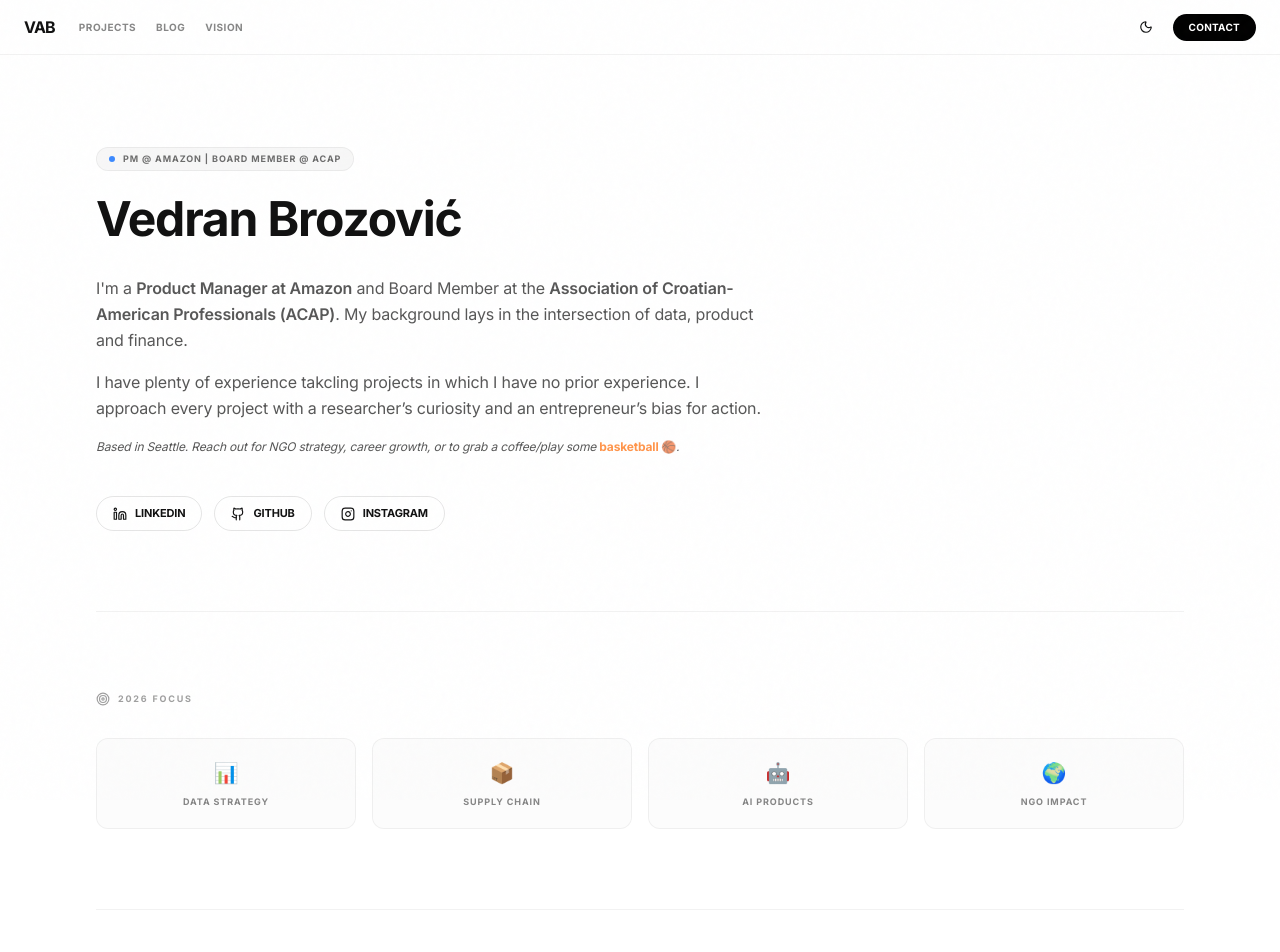
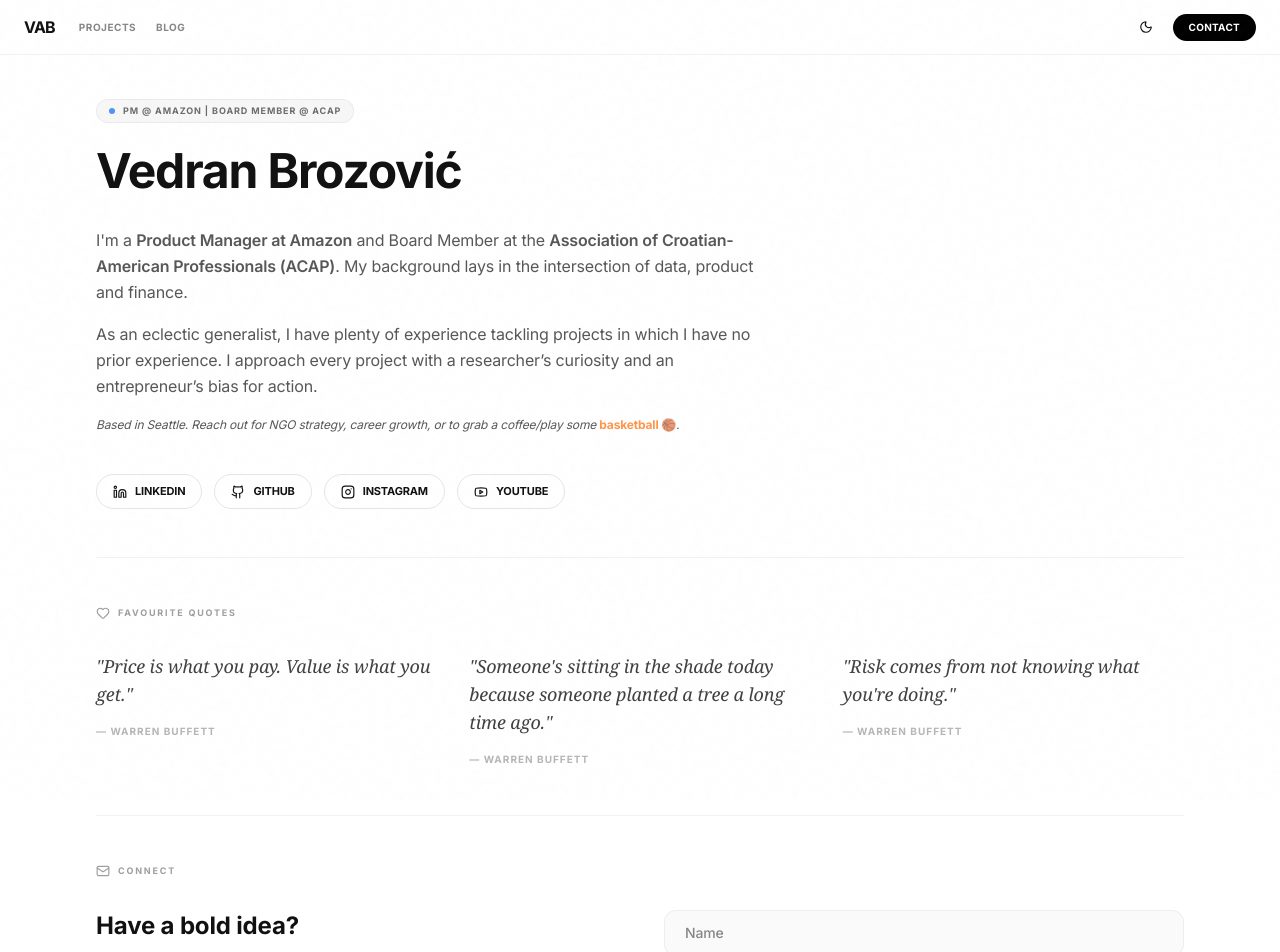
Before and after one commit to vedranbrozovic/private-website, a React (Vite) app: page / in a window 1280 px wide. Shown: the top 952 px of the page. Built offline with nearby package versions, Linux system fonts and the light colour scheme.

Commit message:
feat: Add YouTube link and Warren Buffett quotes
Includes a new YouTube social link and adds three inspirational quotes from Warren Buffett to the website. Also, updates the page title for brevity.

```diff
--- a/index.html
+++ b/index.html
@@ -3,7 +3,7 @@
   <head>
     <meta charset="UTF-8" />
     <meta name="viewport" content="width=device-width, initial-scale=1.0" />
-    <title>Vedran Brozovic personal website</title>
+    <title>Vedran Brozovic</title>
   </head>
   <body>
     <div id="root"></div>
--- a/src/App.tsx
+++ b/src/App.tsx
@@ -47,13 +47,18 @@
   { id: 'linkedin', name: 'LinkedIn', url: 'https://www.linkedin.com/in/vedranbrozovic/', icon: Linkedin },
   { id: 'github', name: 'GitHub', url: 'https://github.com/vedranbrozovic', icon: Github },
   { id: 'instagram', name: 'Instagram', url: 'https://instagram.com/vedranbrozovic', icon: Instagram },
+  { id: 'youtube', name: 'YouTube', url: 'https://www.youtube.com/@vedran.brozovic', icon: Youtube },
 ];
 
 const PROJECTS: Project[] = [];
 
 const BLOG_POSTS: BlogPost[] = [];
 
-const QUOTES: { text: string; author: string }[] = [];
+const QUOTES: { text: string; author: string }[] = [
+  { text: "Price is what you pay. Value is what you get.", author: "Warren Buffett" },
+  { text: "Someone's sitting in the shade today because someone planted a tree a long time ago.", author: "Warren Buffett" },
+  { text: "Risk comes from not knowing what you're doing.", author: "Warren Buffett" },
+];
 
 // --- Sub-components ---
 
@@ -72,7 +77,7 @@
     <div className="flex items-center gap-6">
       <a href="/" className="font-sans font-bold tracking-tighter text-base hover:text-accent transition-colors">VAB</a>
       <div className="hidden md:flex gap-5">
-        {['Projects', 'Blog', 'Vision'].map((item) => (
+        {['Projects', 'Blog'].map((item) => (
           <a
             key={item}
             href={`#${item.toLowerCase()}`}
@@ -105,7 +110,7 @@
 // --- Main Components ---
 
 const Hero = () => (
-  <section className="flex flex-col justify-start max-w-4xl pt-8 pb-20 md:pt-16">
+  <section className="flex flex-col justify-start max-w-4xl pb-12 pt-4">
     <motion.div
       initial={{ opacity: 0, y: 10 }}
       animate={{ opacity: 1, y: 0 }}
@@ -127,7 +132,7 @@
           I'm a <span className="font-semibold text-text opacity-100">Product Manager at Amazon</span> and Board Member at the <span className="font-semibold text-text opacity-100">Association of Croatian-American Professionals (ACAP)</span>. My background lays in the intersection of data, product and finance.
         </p>
         <p>
-          I have plenty of experience takcling projects in which I have no prior experience. I approach every project with a researcher’s curiosity and an entrepreneur’s bias for action.
+          As an eclectic generalist, I have plenty of experience tackling projects in which I have no prior experience. I approach every project with a researcher’s curiosity and an entrepreneur’s bias for action.
         </p>
         <p className="text-xs italic leading-relaxed">
           Based in Seattle. Reach out for NGO strategy, career growth, or to grab a coffee/play some <span className="text-orange-500 not-italic font-bold">basketball 🏀</span>.
@@ -156,8 +161,8 @@
 const QuotesSection = () => {
   if (QUOTES.length === 0) return null;
   return (
-    <section id="quotes" className="py-20 border-t border-black/5 dark:border-white/5">
-      <SectionHeading icon={Heart}>Inspiration</SectionHeading>
+    <section id="quotes" className="py-12 border-t border-black/5 dark:border-white/5">
+      <SectionHeading icon={Heart}>Favourite Quotes</SectionHeading>
       <div className="grid grid-cols-1 md:grid-cols-3 gap-8">
         {QUOTES.map((quote, i) => (
           <div key={i} className="flex flex-col">
@@ -181,7 +186,7 @@
   };
 
   return (
-    <section id="contact" className="py-20 border-t border-black/5 dark:border-white/5">
+    <section id="contact" className="py-12 border-t border-black/5 dark:border-white/5">
       <SectionHeading icon={Mail}>Connect</SectionHeading>
       <div className="grid grid-cols-1 md:grid-cols-2 gap-12">
         <div>
@@ -230,7 +235,7 @@
 const ProjectsList = () => {
   if (PROJECTS.length === 0) return null;
   return (
-    <section id="projects" className="py-20 border-t border-black/5 dark:border-white/5">
+    <section id="projects" className="py-12 border-t border-black/5 dark:border-white/5">
       <SectionHeading icon={Code2}>Impact & Strategy</SectionHeading>
       <div className="space-y-2">
         {PROJECTS.map((project) => (
@@ -262,7 +267,7 @@
 const BlogList = () => {
   if (BLOG_POSTS.length === 0) return null;
   return (
-    <section id="blog" className="py-20 border-t border-black/5 dark:border-white/5">
+    <section id="blog" className="py-12 border-t border-black/5 dark:border-white/5">
       <SectionHeading icon={FileText}>Writing</SectionHeading>
       <div className="grid grid-cols-1 md:grid-cols-3 gap-6">
         {BLOG_POSTS.map((post) => (
@@ -285,30 +290,8 @@
   );
 };
 
-const VisionBoard = () => (
-  <section id="vision" className="py-20 border-t border-black/5 dark:border-white/5">
-    <SectionHeading icon={Target}>2026 Focus</SectionHeading>
-    <div className="grid grid-cols-2 md:grid-cols-4 gap-4">
-      {[
-        { label: 'Data Strategy', icon: '📊' },
-        { label: 'Supply Chain', icon: '📦' },
-        { label: 'AI Products', icon: '🤖' },
-        { label: 'NGO Impact', icon: '🌍' },
-      ].map((item, i) => (
-        <div
-          key={item.label}
-          className="p-5 rounded-xl bg-black/[0.01] dark:bg-white/[0.01] border border-black/5 dark:border-white/5 flex flex-col items-center justify-center gap-2 text-center"
-        >
-          <span className="text-xl">{item.icon}</span>
-          <span className="text-[9px] uppercase tracking-widest font-bold opacity-50">{item.label}</span>
-        </div>
-      ))}
-    </div>
-  </section>
-);
-
 const Footer = () => (
-  <footer className="py-16 border-t border-black/5 dark:border-white/5 flex flex-col items-center text-center">
+  <footer className="py-10 border-t border-black/5 dark:border-white/5 flex flex-col items-center text-center">
     <div className="mb-6 opacity-20">
       <Heart size={18} fill="currentColor" strokeWidth={0} />
     </div>
@@ -361,7 +344,6 @@
           <ProjectsList />
           <BlogList />
           <QuotesSection />
-          <VisionBoard />
           <ContactSection />
           <Footer />
         </div>
```
